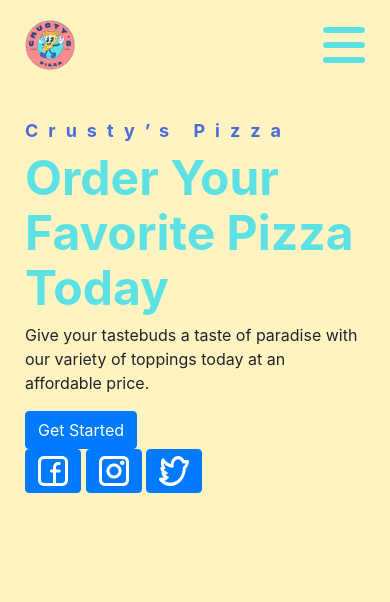
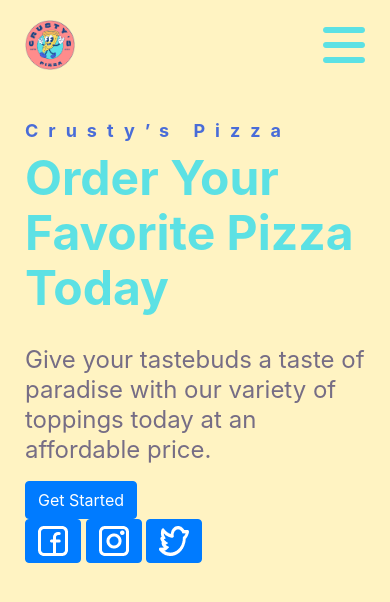
Before and after one commit to ericwafula/crustys-pizza, a plain HTML site: page index.html in a window 390 px wide. Drawn offline with nearby package versions, Linux system fonts and the light colour scheme.

Commit message:
added styling to mobile paragraph

```diff
--- a/css/style.css
+++ b/css/style.css
@@ -14,6 +14,7 @@
     --button-color: #496CD8;
     --heading-color: #5CE1E4;
     --primary-radius: 20px;
+    --text-color: #766D85;
 }
 
 /* Body */
@@ -78,7 +79,13 @@ body{
         font-size: 48px;
     }
 
-
+    /* Paragraph */
+    #paragraph{
+        margin-top: 30px;
+        font-size: 24px;
+        color: var(--text-color);
+        line-height: 30px;
+    }
 }
 
 /* Tablet */
```
